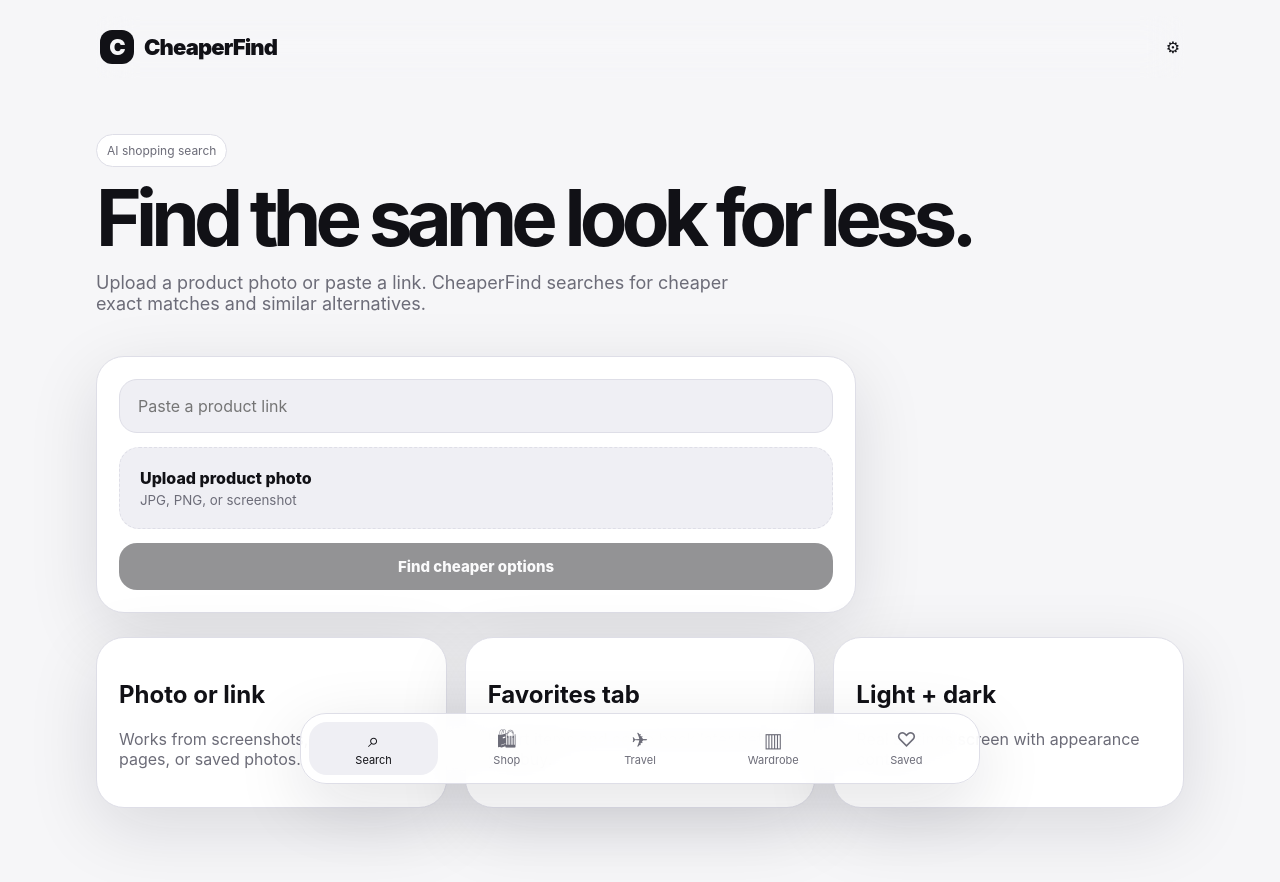
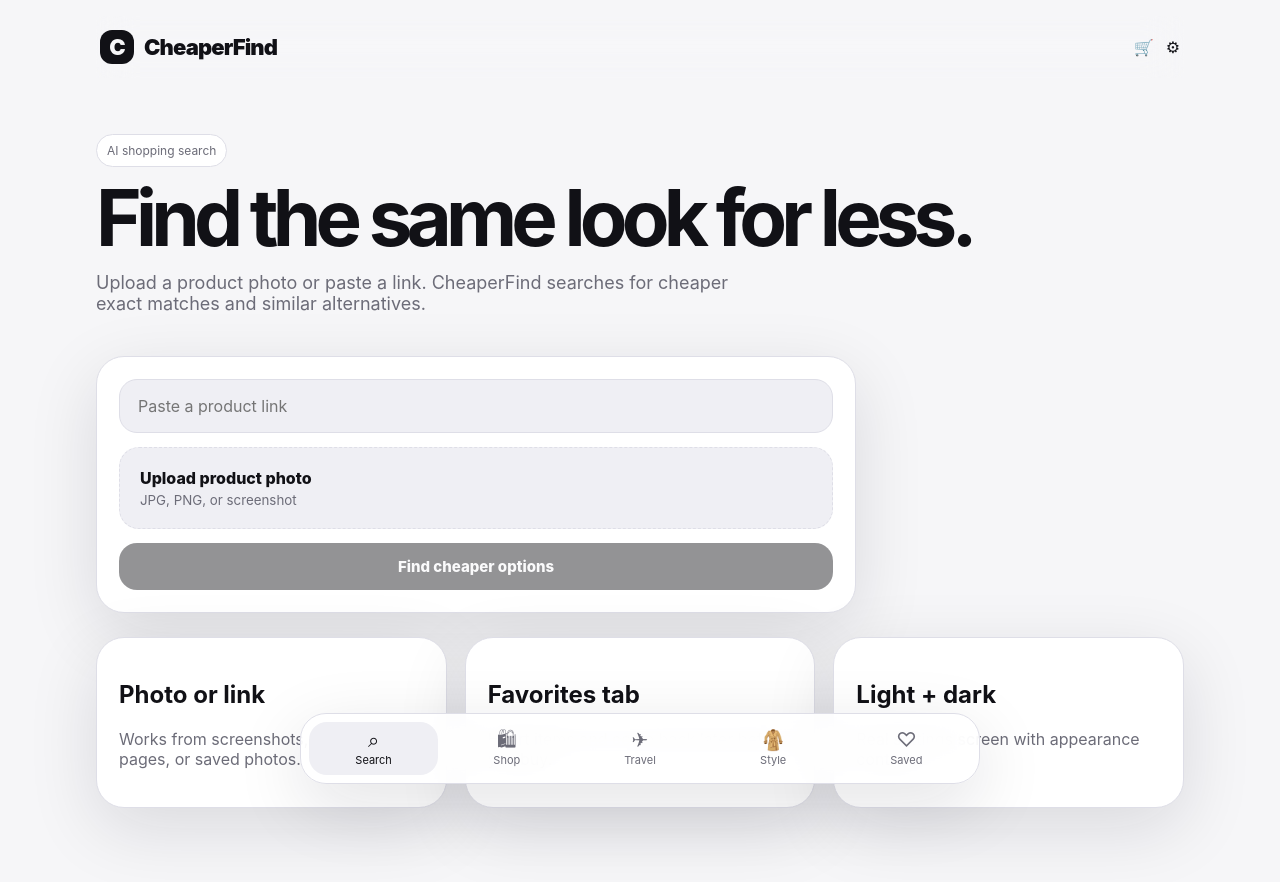
Before and after one commit to Jakelevin999/ccheapest-app-ver-3-, a Next.js app: page / in a window 1280 px wide. Shown: the top 882 px of the page. Built offline with nearby package versions, Linux system fonts and the light colour scheme.

Commit message:
Add cart icon and coat style icon

```diff
--- a/components/AppShell.tsx
+++ b/components/AppShell.tsx
@@ -7,7 +7,7 @@ const tabs = [
   { href: '/', label: 'Search', icon: '⌕' },
   { href: '/purchases', label: 'Shop', icon: '🛍' },
   { href: '/travel', label: 'Travel', icon: '✈' },
-  { href: '/style', label: 'Wardrobe', icon: '▥' },
+  { href: '/style', label: 'Style', icon: '🧥' },
   { href: '/favorites', label: 'Saved', icon: '♡' }
 ];
 
@@ -17,7 +17,10 @@ export default function AppShell({ children }: { children: React.ReactNode }) {
     <main className="appShell">
       <header className="topbar">
         <Link href="/" className="brand"><span className="brandMark">C</span><span>CheaperFind</span></Link>
-        <Link href="/settings" className="settingsTop" aria-label="Settings">⚙</Link>
+        <div style={{display:'flex',gap:12}}>
+          <Link href="/cart">🛒</Link>
+          <Link href="/settings">⚙</Link>
+        </div>
       </header>
       <div className="screen">{children}</div>
       <nav className="tabbar" aria-label="Main navigation">
```
